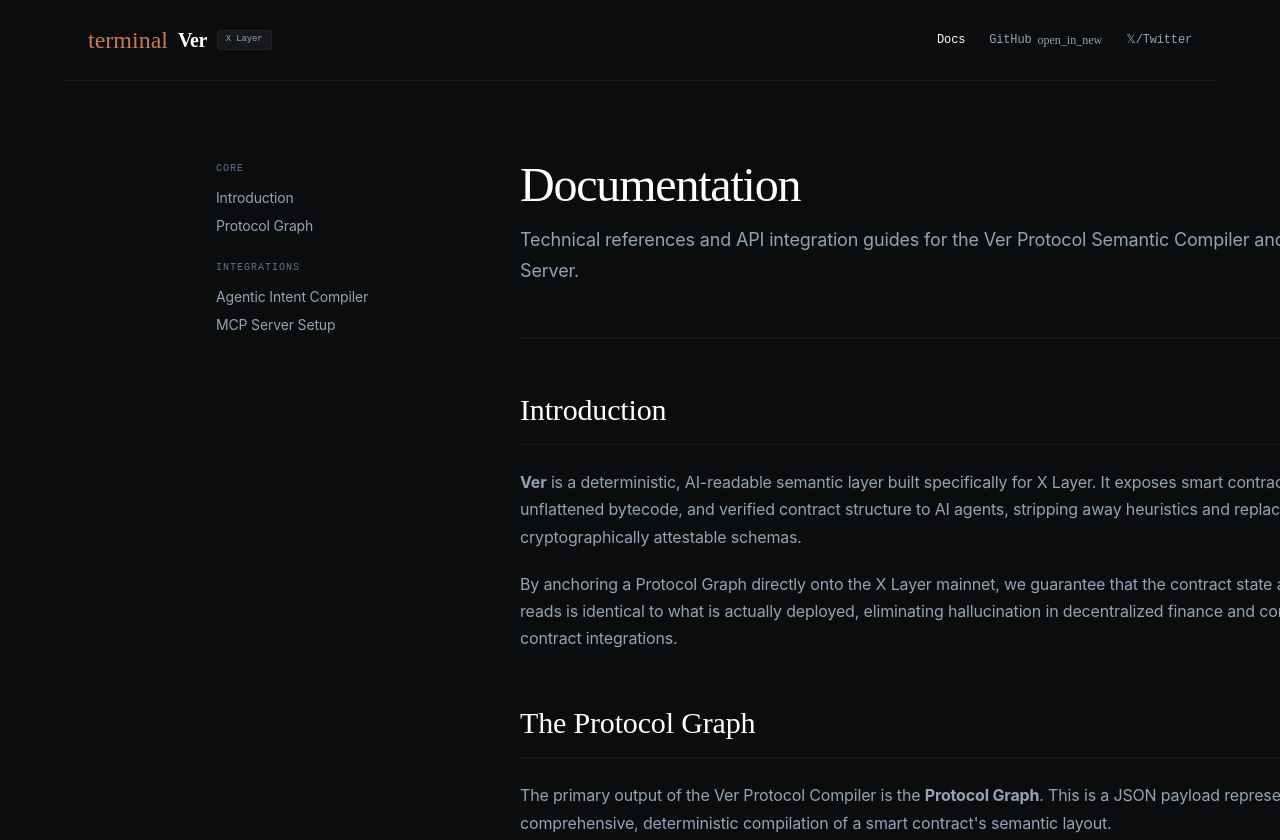
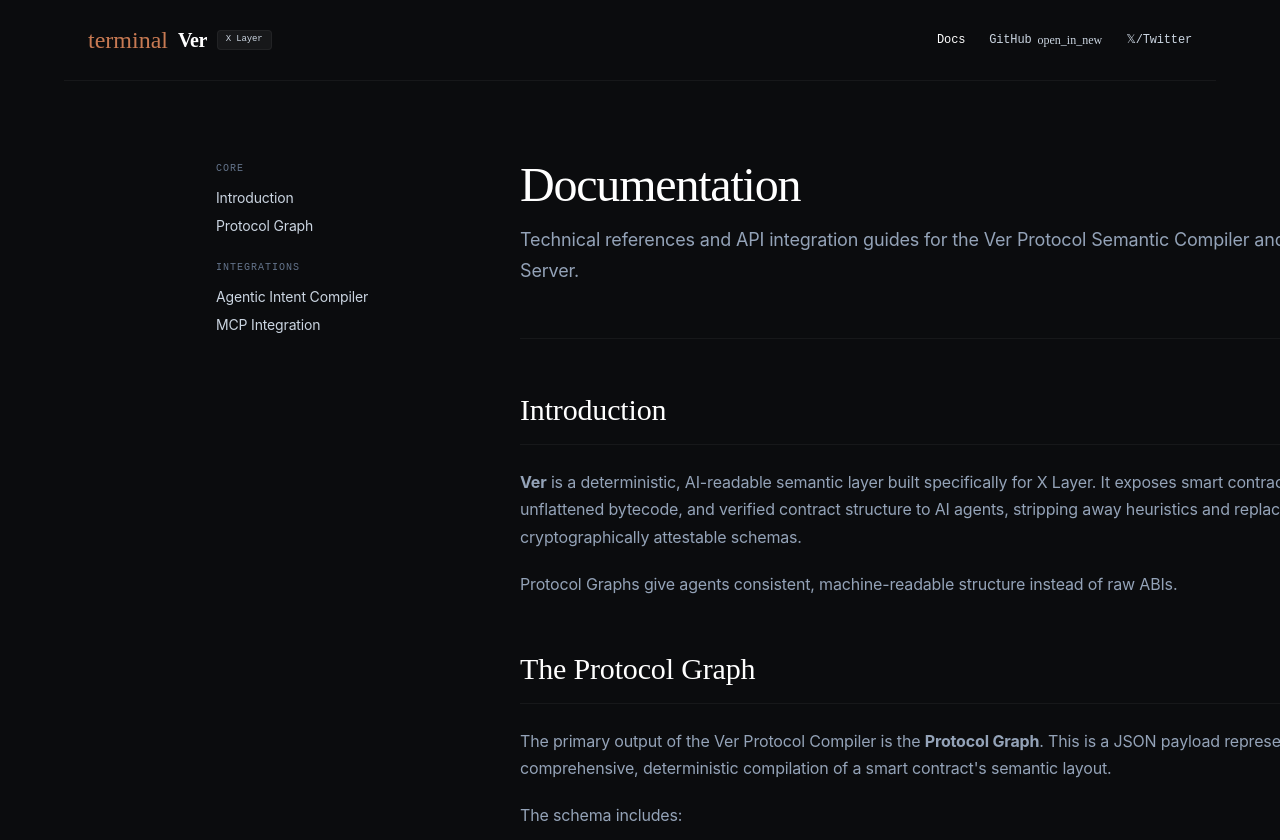
Before and after one commit to Nifemi0/Ver, a website: page docs.html in a window 1280 px wide. Shown: the top 840 px of the page. Drawn offline with nearby package versions, Linux system fonts and the light colour scheme.

Commit message:
feat(ui): update homepage and docs to reflect off-chain positioning

```diff
--- a/docs.html
+++ b/docs.html
@@ -124,10 +124,10 @@
     <a href="/" class="flex items-center gap-2.5 group">
         <span class="material-symbols-outlined text-copper-500 text-2xl font-light transition-transform group-hover:rotate-45 duration-300">terminal</span>
         <span class="font-serif font-bold text-xl tracking-tight text-white">Ver</span>
-        <span class="text-[9px] font-mono bg-white/5 text-slate-400 px-2 py-0.5 rounded border border-white/5">X Layer</span>
+        <span class="text-[9px] font-mono bg-white/5 text-slate-300 px-2 py-0.5 rounded border border-white/5">X Layer</span>
     </a>
 
-    <div class="flex items-center gap-6 text-xs font-mono text-slate-400">
+    <div class="flex items-center gap-6 text-xs font-mono text-slate-300">
         <a href="/docs" class="text-white transition-colors">Docs</a>
         <a href="https://github.com/Nifemi0/Ver" class="hover:text-copper-400 transition-colors flex items-center gap-1.5" target="_blank">
             GitHub
@@ -145,16 +145,16 @@
         <div class="sticky top-12 flex flex-col gap-6">
             <div>
                 <h4 class="text-[10px] font-mono text-slate-500 uppercase tracking-widest mb-3">Core</h4>
-                <ul class="flex flex-col gap-2 text-sm text-slate-400">
+                <ul class="flex flex-col gap-2 text-sm text-slate-300">
                     <li><a href="#introduction" class="hover:text-copper-400 transition-colors">Introduction</a></li>
                     <li><a href="#protocol-graph" class="hover:text-copper-400 transition-colors">Protocol Graph</a></li>
                 </ul>
             </div>
             <div>
                 <h4 class="text-[10px] font-mono text-slate-500 uppercase tracking-widest mb-3">Integrations</h4>
-                <ul class="flex flex-col gap-2 text-sm text-slate-400">
+                <ul class="flex flex-col gap-2 text-sm text-slate-300">
                     <li><a href="#aic" class="hover:text-copper-400 transition-colors">Agentic Intent Compiler</a></li>
-                    <li><a href="#mcp-setup" class="hover:text-copper-400 transition-colors">MCP Server Setup</a></li>
+                    <li><a href="#mcp-setup" class="hover:text-copper-400 transition-colors">MCP Integration</a></li>
                 </ul>
             </div>
         </div>
@@ -166,7 +166,7 @@
             <h1 class="text-4xl sm:text-5xl font-serif text-white tracking-tight leading-[1.1] mb-4">
                 Documentation
             </h1>
-            <p class="text-slate-400 text-lg">
+            <p class="text-slate-300 text-lg">
                 Technical references and API integration guides for the Ver Protocol Semantic Compiler and MCP Server.
             </p>
         </div>
@@ -177,7 +177,7 @@
                 <strong>Ver</strong> is a deterministic, AI-readable semantic layer built specifically for X Layer. It exposes smart contract ABIs, unflattened bytecode, and verified contract structure to AI agents, stripping away heuristics and replacing them with cryptographically attestable schemas.
             </p>
             <p>
-                By anchoring a Protocol Graph directly onto the X Layer mainnet, we guarantee that the contract state an AI agent reads is identical to what is actually deployed, eliminating hallucination in decentralized finance and complex smart contract integrations.
+                Protocol Graphs give agents consistent, machine-readable structure instead of raw ABIs.
             </p>
         </section>
 
--- a/package.json
+++ b/package.json
@@ -41,7 +41,7 @@
     "postinstall": "node scripts/postinstall.js"
   },
   "engines": {
-    "node": ">=18"
+    "node": "20.x"
   },
   "keywords": [
     "xlayer",
```
Also changed, not shown: explorer.html (+1 -1 lines), index.html (+7 -7 lines), vercel.json.
